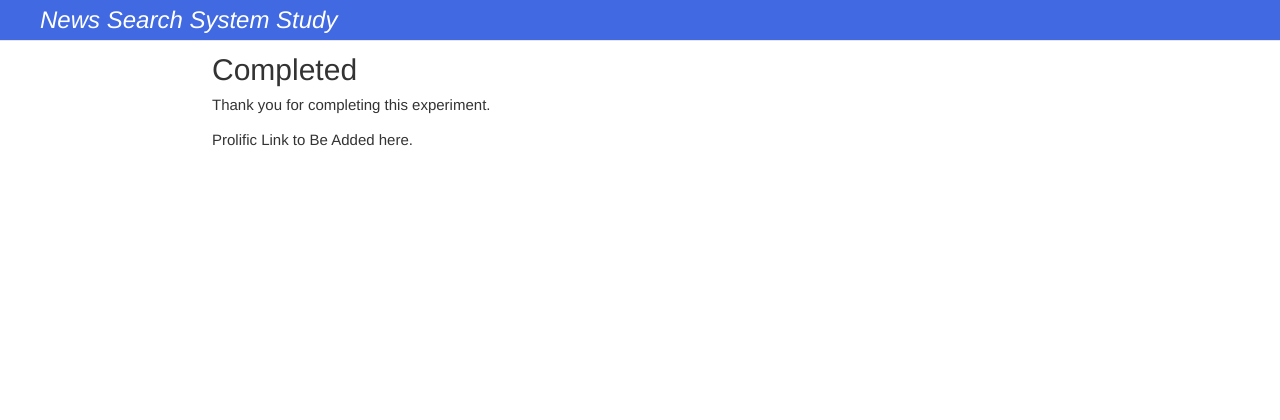
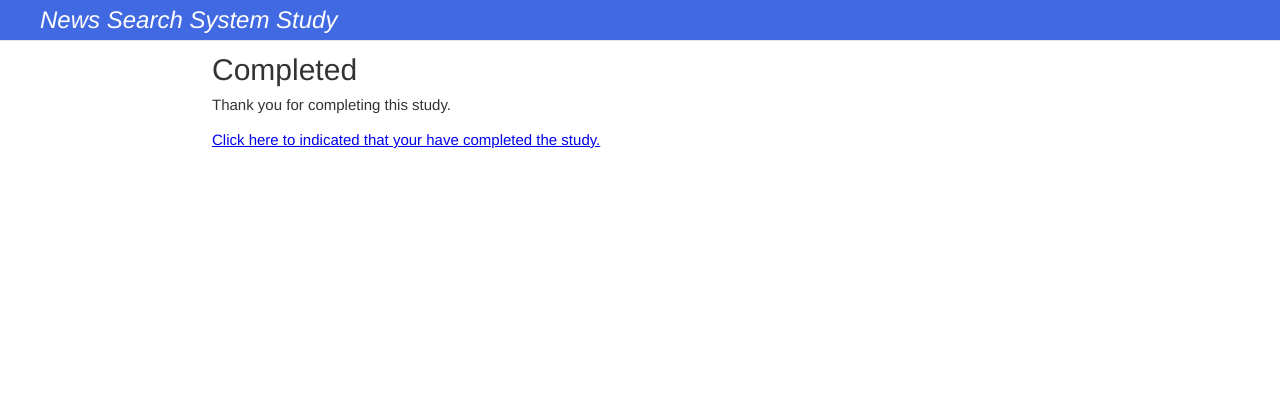
Before and after one commit to leifos/treconomics_2, a Django app: template treconomics_project/templates/base/end_experiment.html in a window 1280 px wide. Shown: the top 420 px of the page. Run offline with Django 3.2, Linux system fonts and the light colour scheme; the template is opened without the code that fills it, so the values that code supplies are empty; some libraries are stand-ins or nearby versions.

Commit message:
added Profilic link

```diff
--- a/treconomics_project/templates/base/end_experiment.html
+++ b/treconomics_project/templates/base/end_experiment.html
@@ -5,9 +5,9 @@
      <div class="experimentPageTitle">
     <h1>Completed</h1>
 
-    <p> Thank you for completing this experiment.</p>
+    <p> Thank you for completing this study.</p>
 
-         <p>Prolific Link to Be Added here.</p>
+         <p><a href="https://app.prolific.co/submissions/complete?cc=41E50F81">Click here to indicated that your have completed the study.</a></p>
 
      </div>
 
--- a/treconomics_project/templates/base/pre_experiment.html
+++ b/treconomics_project/templates/base/pre_experiment.html
@@ -58,7 +58,7 @@
             <li> <b>System Questionnaire</b> (1 min) - questions about the system. </li>
             <li> <b> Perception Questionnaire</b> (1 min) - questions about your experiences with the system. </li>
             </ul>
-        <li> <b> Perceptual Test Test #2</b> - how well you can compare numbers (3 mins).</li>
+        <li> <b> Perceptual Speed Test #2</b> - how well you can compare numbers (3 mins).</li>
         <li> <b> Personality Questionnaire </b> (3 mins).</li>
         <li> <b> Final Thoughts</b> - free text box to give your feedback on the study, tasks, systems, etc. </li>
         <li> <b>Report</b> - shows your task performance.</li>
```
